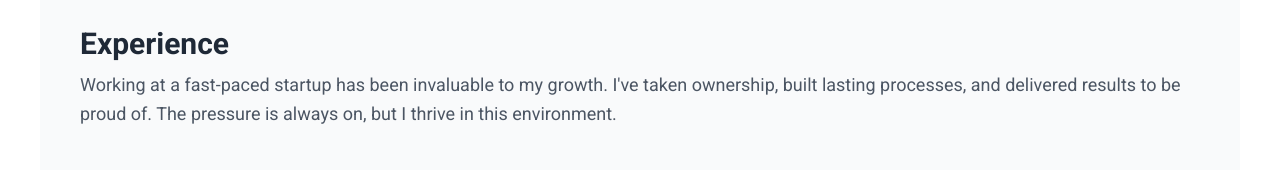
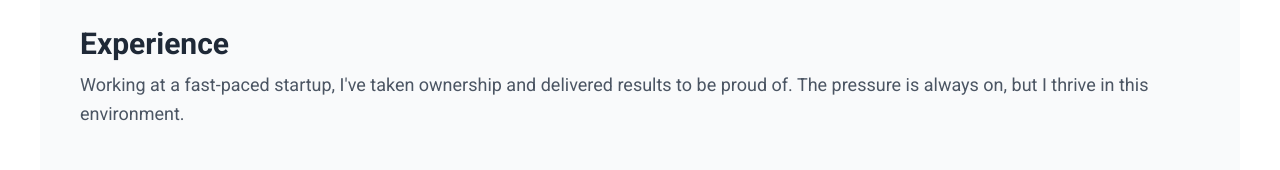
Before and after one commit to alecabdul/personal-website, a Next.js app: page / in a window 1280 px wide. Shown: the part 551-721 px from the top of the page. Built offline with nearby package versions, Linux system fonts and the light colour scheme; a web font is replaced by a local one.

Commit message:
Update page.tsx

```diff
--- a/app/page.tsx
+++ b/app/page.tsx
@@ -43,7 +43,7 @@ export default function Page() {
         <section id="Experience" className="mt-10 bg-gray-50 p-10 rounded-xl">
           <h2 className="text-2xl font-bold text-gray-800 md:text-3xl">Experience</h2>
           <p className="mt-2 text-lg leading-relaxed">
-            Working at a fast-paced startup has been invaluable to my growth. I've taken ownership, built lasting processes, and delivered results to be proud of. The pressure is always on, but I thrive in this environment.
+            Working at a fast-paced startup, I've taken ownership and delivered results to be proud of. The pressure is always on, but I thrive in this environment.
           </p>
 
           {/* RL Desc. */}
```
